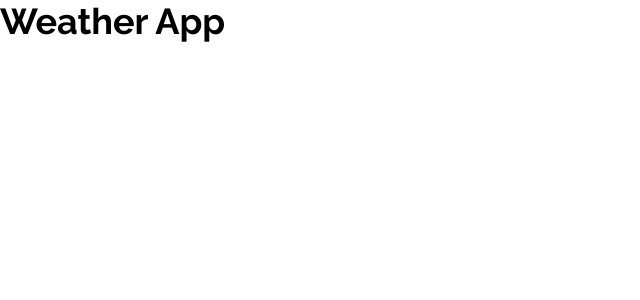
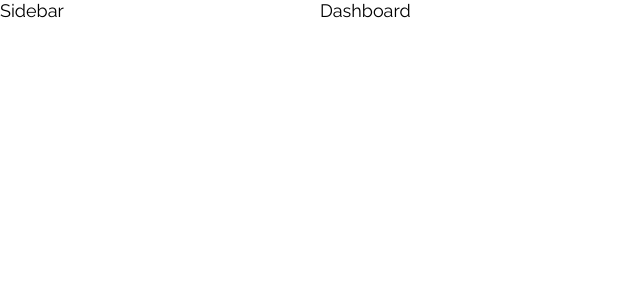
Before and after one commit to bpa03/weather-app-react-ts, a React (Vite) app: page / in a window 1280 px wide. Shown: the top 300 px of the page, without its empty margins (0-640 px from the left). Built offline with nearby package versions, Linux system fonts and the light colour scheme.

Commit message:
Global styled added to project and basic Layout components created

```diff
--- a/src/App.tsx
+++ b/src/App.tsx
@@ -1,12 +1,18 @@
-import { Fragment, useEffect, useState } from 'react';
+// Layout Components
+import Sidebar from '@/layout/Sidebar';
+import Dashboard from '@/layout/Dashboard';
+
+// App Styles
+import { Wrapper } from '@/AppStyles';
 import GlobalStyles from '@/GlobalStyles';
 
 const App = () => {
   return (
-    <Fragment>
-      <h1>Weather App</h1>
+    <Wrapper>
+      <Sidebar />
+      <Dashboard />
       <GlobalStyles />
-    </Fragment>
+    </Wrapper>
   );
 };
 
--- /dev/null
+++ b/src/AppStyles.ts
@@ -0,0 +1,7 @@
+import styled from 'styled-components';
+
+export const Wrapper = styled.div`
+  display: grid;
+  grid-template-columns: 25% 75%;
+  min-height: 100vh;
+`;
--- a/src/GlobalStyles.ts
+++ b/src/GlobalStyles.ts
@@ -4,6 +4,8 @@ const GlobalStyles = createGlobalStyle`
   :root {
     --font-raleway: 'Raleway', sans-serif;
     --root-size: 18px;
+    --sidebar-bg-color: rgb(30, 33, 58);
+    --dashboard-bg-color: rgb(16, 14, 29);
   }
 
   html {
--- /dev/null
+++ b/src/layout/Dashboard/index.tsx
@@ -0,0 +1,7 @@
+const Dashboard = () => {
+  return (
+    <div>Dashboard</div>
+  )
+}
+
+export default Dashboard;
--- /dev/null
+++ b/src/layout/Sidebar/index.tsx
@@ -0,0 +1,5 @@
+const Sidebar = () => {
+  return <div>Sidebar</div>;
+};
+
+export default Sidebar;
```
Also changed, not shown: src/layout/Dashboard/styles.ts (added), src/layout/Sidebar/styles.ts (added).
